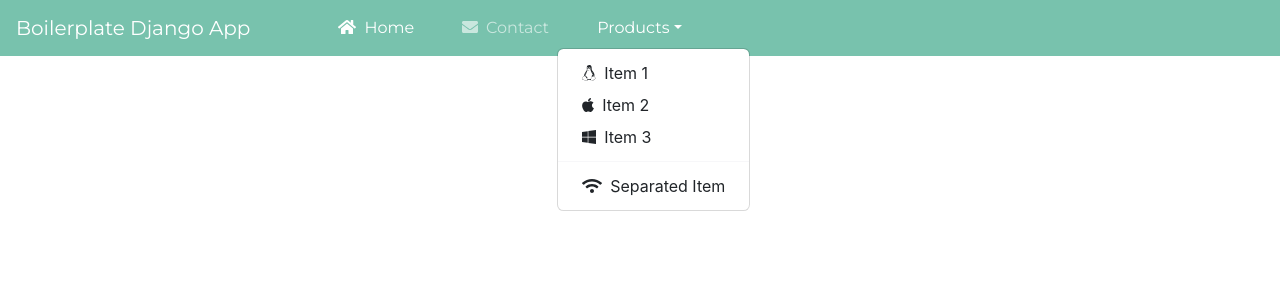
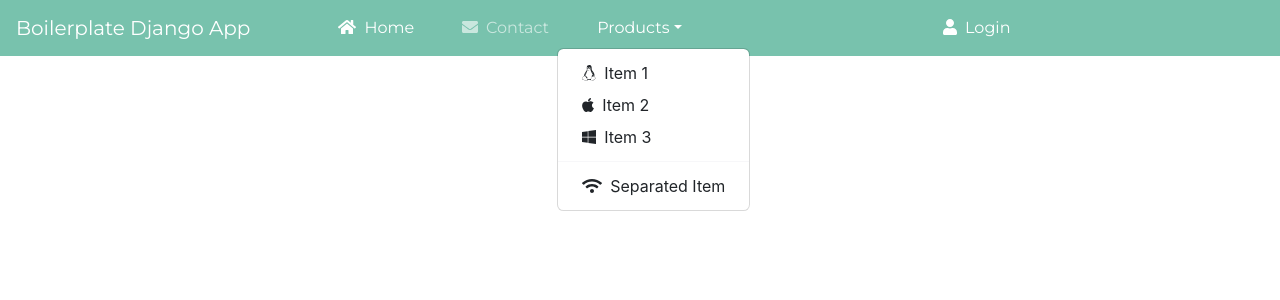
Before and after one commit to aytech/django-react, a React (Create React App) app in the folder client/app/: page / in a window 1280 px wide. Both pictures are taken after a click on the button "Products". Shown: the top 300 px of the page. Built offline with nearby package versions, Linux system fonts and the light colour scheme.

Commit message:
Add state store, reducers, routes

```diff
--- /dev/null
+++ b/client/app/src/actions/constants.js
@@ -0,0 +1 @@
+export const TOGGLE_LOGIN_MODAL = 'TOGGLE_LOGIN_MODAL'
--- /dev/null
+++ b/client/app/src/actions/mainActions.js
@@ -0,0 +1,3 @@
+import { TOGGLE_LOGIN_MODAL } from './constants';
+
+export const toggleLoginModal = (status) => ({ type: TOGGLE_LOGIN_MODAL, status })
--- a/client/app/src/page-header/page-header.css
+++ b/client/app/src/components/page-header/page-header.css
@@ -5,3 +5,8 @@
 .dropdown-item span.label, .navbar-nav span.label {
   margin-left: .5rem;
 }
+
+.login.nav-item {
+  cursor: pointer;
+  color: white;
+}
--- /dev/null
+++ b/client/app/src/components/page-header/page-header.js
@@ -0,0 +1,113 @@
+import React from 'react';
+import { FontAwesomeIcon } from '@fortawesome/react-fontawesome';
+import { faHome, faEnvelope, faWifi, faUser, faTimes, faSignInAlt } from '@fortawesome/free-solid-svg-icons';
+import { faApple, faLinux, faWindows } from '@fortawesome/free-brands-svg-icons';
+import { Navbar, Nav, NavDropdown, Modal, Button, Form } from 'react-bootstrap';
+import { connect } from 'react-redux';
+import { toggleLoginModal } from '../../actions/mainActions';
+import './page-header.css';
+
+const PageHeader = (props) => {
+  const openModal = () => props.toggleLoginModal(true)
+  const closeModal = () => props.toggleLoginModal(false)
+  const login = () => {
+    alert("Logging in")
+    closeModal()
+  }
+  return (
+    <React.Fragment>
+      <Navbar bg="primary" expand="lg" variant="dark">
+        <Navbar.Brand href="/">Boilerplate Django App</Navbar.Brand>
+        <Navbar.Toggle aria-controls="navbar-minty" />
+        <Navbar.Collapse id="navbar-minty">
+          <Nav className="mr-auto">
+            <Nav.Link href="/" active>
+              <span className="icon">
+                <FontAwesomeIcon icon={ faHome } />
+              </span>
+              <span className="label">Home</span>
+            </Nav.Link>
+            <Nav.Link href="/">
+              <span className="icon">
+                <FontAwesomeIcon icon={ faEnvelope } />
+              </span>
+              <span className="label">Contact</span>
+            </Nav.Link>
+            <NavDropdown title="Products" id="navbar-minty-dropdown">
+              <NavDropdown.Item href="/">
+                <span className="icon">
+                  <FontAwesomeIcon icon={ faLinux } />
+                </span>
+                <span className="label">Item 1</span>
+              </NavDropdown.Item>
+              <NavDropdown.Item href="/">
+                <span className="icon">
+                  <FontAwesomeIcon icon={ faApple } />
+                </span>
+                <span className="label">Item 2</span>
+              </NavDropdown.Item>
+              <NavDropdown.Item href="/">
+                <span className="icon">
+                  <FontAwesomeIcon icon={ faWindows } />
+                </span>
+                <span className="label">Item 3</span>
+              </NavDropdown.Item>
+              <NavDropdown.Divider />
+              <NavDropdown.Item href="/">
+                <span className="icon">
+                  <FontAwesomeIcon icon={ faWifi } />
+                </span>
+                <span className="label">Separated Item</span>
+              </NavDropdown.Item>
+            </NavDropdown>
+          </Nav>
+          <Nav className="mr-auto">
+            <Nav.Item onClick={ openModal } className="login">
+              <span className="icon">
+                <FontAwesomeIcon icon={ faUser } />
+              </span>
+              <span className="label">Login</span>
+            </Nav.Item>
+          </Nav>
+        </Navbar.Collapse>
+      </Navbar>
+      <Modal show={ props.state.isLoginModalShown } onHide={ closeModal }>
+        <Modal.Header closeButton>
+          <Modal.Title>
+            <FontAwesomeIcon icon={faUser}/>
+            <span className="label">Login</span>
+          </Modal.Title>
+        </Modal.Header>
+        <Modal.Body>
+          <Form>
+            <Form.Group controlId="username">
+              <Form.Control type="email" placeholder="Your user name" />
+            </Form.Group>
+            <Form.Group controlId="password">
+              <Form.Control type="password" placeholder="Your password" />
+            </Form.Group>
+          </Form>
+        </Modal.Body>
+        <Modal.Footer>
+          <Button variant="secondary" onClick={ closeModal }>
+            <FontAwesomeIcon icon={ faTimes } />
+            <span className="label">Close</span>
+          </Button>
+          <Button variant="primary" onClick={ login }>
+            <FontAwesomeIcon icon={ faSignInAlt } />
+            <span className="label">Login</span>
+          </Button>
+        </Modal.Footer>
+      </Modal>
+    </React.Fragment>
+  )
+};
+
+const mapStateToProps = state => ({
+  ...state
+});
+const mapDispatchToProps = dispatch => ({
+  toggleLoginModal: (status) => dispatch(toggleLoginModal(status))
+});
+
+export default connect(mapStateToProps, mapDispatchToProps)(PageHeader);
--- a/client/app/src/index.css
+++ b/client/app/src/index.css
@@ -5,6 +5,10 @@ body {
     sans-serif;
   -webkit-font-smoothing: antialiased;
   -moz-osx-font-smoothing: grayscale;
+}
+
+button span.label, .modal-title span.label {
+  margin-left: .5rem;
 }
 
 code {
--- a/client/app/src/index.js
+++ b/client/app/src/index.js
@@ -1,14 +1,23 @@
 import React from 'react';
 import ReactDOM from 'react-dom';
-import App from './components/App';
+import App from './components/app/App';
+import { Provider } from 'react-redux';
+import { createBrowserHistory } from 'history';
+import { Route, Router, Switch } from 'react-router-dom';
+import configureStore from './store';
 import 'jquery/dist/jquery.min.js';
 import 'bootstrap/dist/js/bootstrap.min.js';
 import 'bootswatch/dist/minty/bootstrap.min.css';
 import './index.css';
 
+const history = createBrowserHistory();
+
 ReactDOM.render(
-  <React.StrictMode>
-    <App />
-  </React.StrictMode>,
-  document.getElementById('root')
+  <Provider store={ configureStore() }>
+    <Router history={ history }>
+      <Switch>
+        <Route path="/" render={ props => <App { ...props } /> } />
+      </Switch>
+    </Router>
+  </Provider>, document.getElementById('root')
 );
--- a/client/app/src/page-header/page-header.js
+++ /dev/null
@@ -1,60 +0,0 @@
-import React from 'react';
-import { FontAwesomeIcon } from '@fortawesome/react-fontawesome';
-import { faHome, faEnvelope, faWifi } from '@fortawesome/free-solid-svg-icons';
-import { faApple, faLinux, faWindows } from '@fortawesome/free-brands-svg-icons';
-import { Navbar, Nav, NavDropdown } from 'react-bootstrap';
-import './page-header.css';
-
-const PageHeader = () => {
-  return (
-    <Navbar bg="primary" expand="lg" variant="dark">
-      <Navbar.Brand href="/">Boilerplate Django App</Navbar.Brand>
-      <Navbar.Toggle aria-controls="navbar-minty" />
-      <Navbar.Collapse id="navbar-minty">
-        <Nav className="mr-auto">
-          <Nav.Link href="/" active>
-            <span className="icon">
-              <FontAwesomeIcon icon={faHome} />
-            </span>
-            <span className="label">Home</span>
-          </Nav.Link>
-          <Nav.Link href="/">
-            <span className="icon">
-              <FontAwesomeIcon icon={faEnvelope} />
-            </span>
-            <span className="label">Contact</span>
-          </Nav.Link>
-          <NavDropdown title="Products" id="navbar-minty-dropdown">
-            <NavDropdown.Item href="/">
-              <span className="icon">
-                <FontAwesomeIcon icon={faLinux} />
-              </span>
-              <span className="label">Item 1</span>
-            </NavDropdown.Item>
-            <NavDropdown.Item href="/">
-              <span className="icon">
-                <FontAwesomeIcon icon={faApple} />
-              </span>
-              <span className="label">Item 2</span>
-            </NavDropdown.Item>
-            <NavDropdown.Item href="/">
-              <span className="icon">
-                <FontAwesomeIcon icon={faWindows} />
-              </span>
-              <span className="label">Item 3</span>
-            </NavDropdown.Item>
-            <NavDropdown.Divider />
-            <NavDropdown.Item href="/">
-              <span className="icon">
-                <FontAwesomeIcon icon={faWifi} />
-              </span>
-              <span className="label">Separated Item</span>
-            </NavDropdown.Item>
-          </NavDropdown>
-        </Nav>
-      </Navbar.Collapse>
-    </Navbar>
-  )
-};
-
-export default PageHeader;
--- /dev/null
+++ b/client/app/src/reducers/appReducer.js
@@ -0,0 +1,6 @@
+import { combineReducers } from 'redux';
+import mainReducer from './mainReducer';
+
+export default combineReducers({
+    state: mainReducer
+})
--- /dev/null
+++ b/client/app/src/reducers/mainReducer.js
@@ -0,0 +1,15 @@
+import { TOGGLE_LOGIN_MODAL } from '../actions/constants';
+
+const mainReducer = (state = {}, action) => {
+  switch (action.type) {
+    case TOGGLE_LOGIN_MODAL:
+      return {
+        ...state,
+        isLoginModalShown: action.status
+      }
+    default:
+      return state;
+  }
+}
+
+export default mainReducer
--- /dev/null
+++ b/client/app/src/store.js
@@ -0,0 +1,23 @@
+import { createLogger } from 'redux-logger';
+import { createStore, applyMiddleware } from 'redux';
+import thunkMiddleware from 'redux-thunk';
+import appReducer from './reducers/appReducer';
+
+const initialState = {
+  state: {
+    isLoginModalShown: false
+  }
+};
+
+const loggerMiddleware = createLogger();
+const configureStore = (state = initialState) => {
+  return createStore(
+    appReducer,
+    state,
+    applyMiddleware(
+      thunkMiddleware,
+      loggerMiddleware
+    ))
+};
+
+export default configureStore;
```
Also changed, not shown: client/app/src/components/app/App.css (renamed from client/app/src/components/App.css), client/app/src/components/app/App.js (renamed from client/app/src/components/App.js), 1 other file (tests, documents, lock files or other folders).
